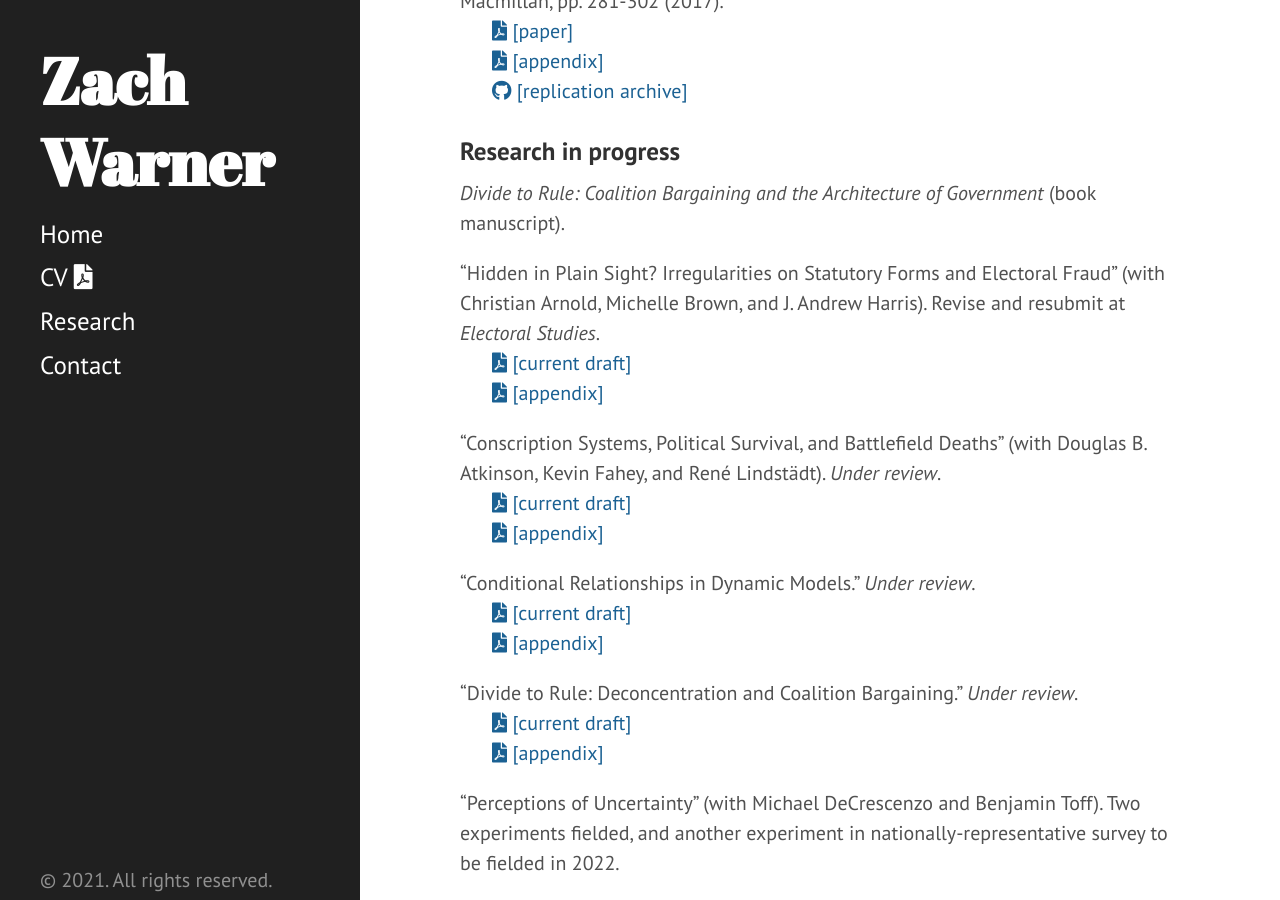
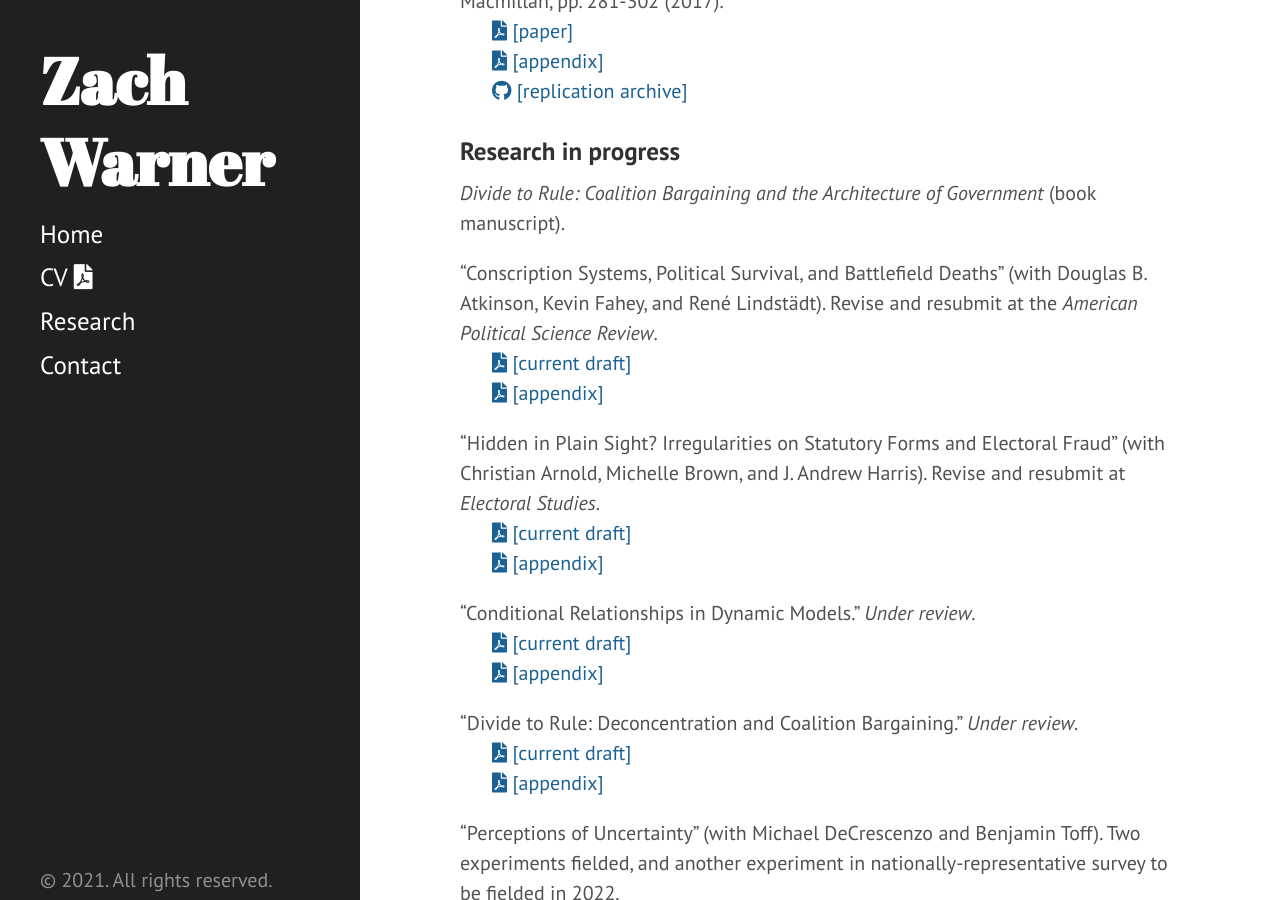
Before and after one commit to zachwarner/zachwarner.github.io, a Jekyll site: the page built from research.md, in a window 1280 px wide and 900 px high, scrolled down 1015 px. Built offline with Jekyll 4.4.1, drawn with Linux system fonts in a browser that asks for light colours.

Commit message:
Add APSR R&R

```diff
--- a/research.md
+++ b/research.md
@@ -35,13 +35,13 @@ permalink: /research
 ### Research in progress
 *Divide to Rule: Coalition Bargaining and the Architecture of Government* (book manuscript).
 
+"Conscription Systems, Political Survival, and Battlefield Deaths" (with Douglas B. Atkinson, Kevin Fahey, and René Lindstädt). Revise and resubmit at the *American Political Science Review*.
+<br>&nbsp;&nbsp;&nbsp;&nbsp;&nbsp;&nbsp;<span style="padding-right:5%"><a href='{{ "/download/Atkinson-et-al-Conscription.pdf" | relative_url }}'><i class='fas fa-file-pdf'></i> [current draft]</a></span>
+<br>&nbsp;&nbsp;&nbsp;&nbsp;&nbsp;&nbsp;<span style="padding-right:5%"><a href='{{ "/download/Atkinson-et-al-Conscription-Appendix.pdf" | relative_url }}'><i class='fas fa-file-pdf'></i> [appendix]</a> </span>
+
 "Hidden in Plain Sight? Irregularities on Statutory Forms and Electoral Fraud" (with Christian Arnold, Michelle Brown, and J. Andrew Harris). Revise and resubmit at *Electoral Studies*.
 <br>&nbsp;&nbsp;&nbsp;&nbsp;&nbsp;&nbsp;<span style="padding-right:5%"><a href='{{ "/download/Warner-et-al-Hidden.pdf" | relative_url }}'><i class='fas fa-file-pdf'></i> [current draft]</a></span>
 <br>&nbsp;&nbsp;&nbsp;&nbsp;&nbsp;&nbsp;<span style="padding-right:5%"><a href='{{ "/download/Warner-et-al-Hidden-Appendix.pdf" | relative_url }}'><i class='fas fa-file-pdf'></i> [appendix]</a></span>
-
-"Conscription Systems, Political Survival, and Battlefield Deaths" (with Douglas B. Atkinson, Kevin Fahey, and René Lindstädt). *Under review*.
-<br>&nbsp;&nbsp;&nbsp;&nbsp;&nbsp;&nbsp;<span style="padding-right:5%"><a href='{{ "/download/Atkinson-et-al-Conscription.pdf" | relative_url }}'><i class='fas fa-file-pdf'></i> [current draft]</a></span>
-<br>&nbsp;&nbsp;&nbsp;&nbsp;&nbsp;&nbsp;<span style="padding-right:5%"><a href='{{ "/download/Atkinson-et-al-Conscription-Appendix.pdf" | relative_url }}'><i class='fas fa-file-pdf'></i> [appendix]</a> </span>
 
 "Conditional Relationships in Dynamic Models." *Under review*.
 <br>&nbsp;&nbsp;&nbsp;&nbsp;&nbsp;&nbsp;<span style="padding-right:5%"><a href='{{ "/download/Warner-Conditional-Relationships.pdf" | relative_url }}'><i class='fas fa-file-pdf'></i> [current draft]</a></span>
```
Also changed, not shown: 1 other file.
